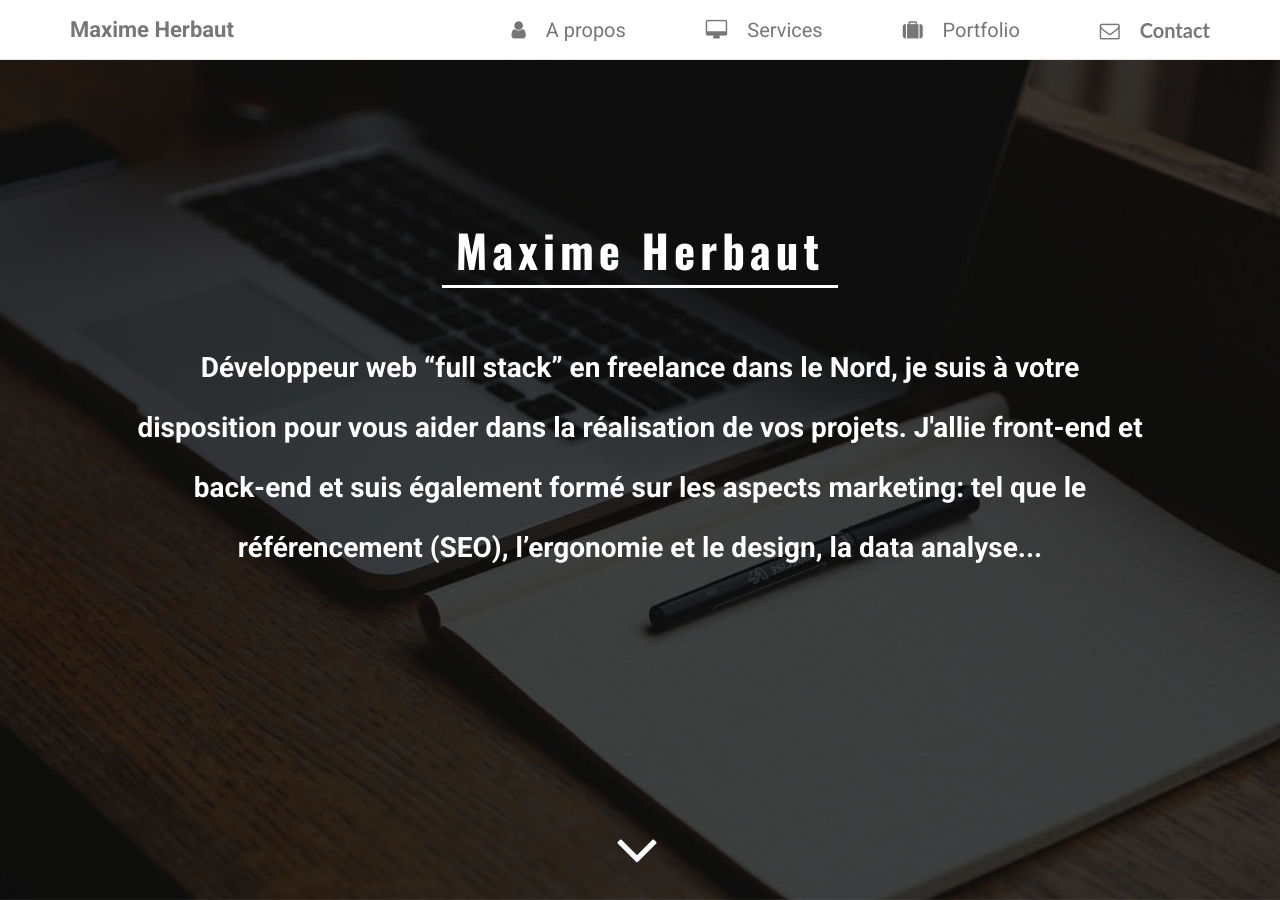
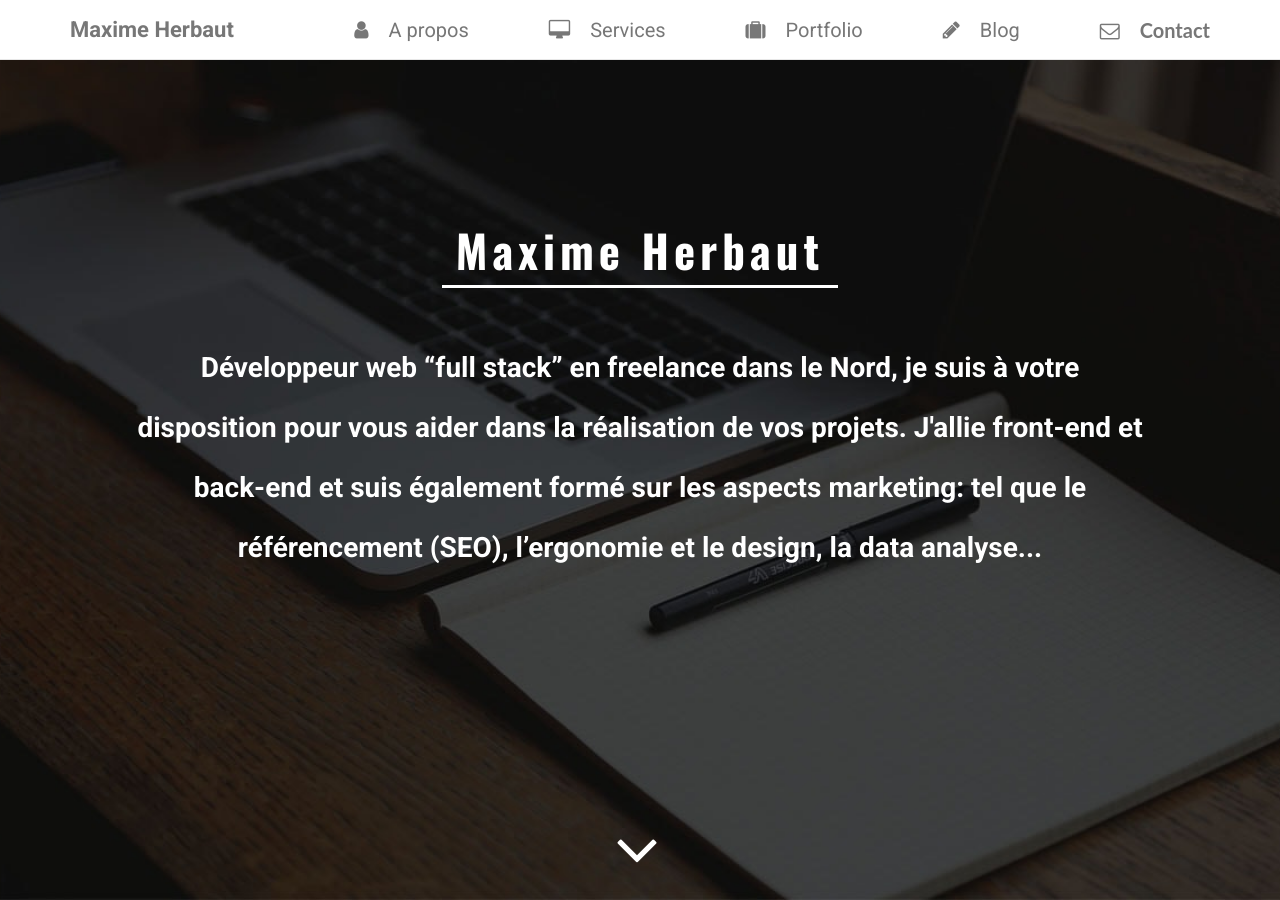
Before and after one commit to herbautmax/herbautmax.github.io, a Jekyll site: the page built from index.html, in a window 1280 px wide and 900 px high. Built offline with Jekyll 4.4.1, drawn with Linux system fonts in a browser that asks for light colours; nearby versions of some CDN libraries.

Commit message:
start blog

```diff
--- a/_includes/head.html
+++ b/_includes/head.html
@@ -21,7 +21,7 @@
     <!-- CSS -->
     <link rel="icon" type="image/png" href="image/maxime.png" />
     <link rel="stylesheet" href="https://maxcdn.bootstrapcdn.com/bootstrap/3.3.5/css/bootstrap.min.css">
-    <link rel="stylesheet" href="{{ '/css/main-min.css' | prepend: site.baseurl }}">
+    <link rel="stylesheet" href="{{ '/css/main.css' | prepend: site.baseurl }}">
     <!--[if lte IE 9]>
     <script src="//oss.maxcdn.com/libs/html5shiv/3.7.0/html5shiv.js"></script>
     <script src="//oss.maxcdn.com/libs/respond.js/1.3.0/respond.min.js"></script>
--- a/css/main.css
+++ b/css/main.css
@@ -43,7 +43,7 @@ body{
 @media (min-width: 750px) and (max-width: 970px) {
   .navbar-right li{
     margin-left: 2px;
-    font-size: 18px;
+    font-size: 15px;
   }
   .icon-nav{
     margin-right: 5px;
--- a/index.html
+++ b/index.html
@@ -28,6 +28,7 @@ css: index
         <li><a class="scrollTo close-nav" href="#apropos" ><i class="fa fa-user icon-nav"></i> A propos</a></li>
         <li><a class="scrollTo close-nav" href="#services"><i class="fa fa-desktop icon-nav"></i> Services</a></li>
         <li><a class="scrollTo close-nav" href="#portfolio"><i class="fa fa-suitcase icon-nav"></i> Portfolio</a></li>
+        <li><a class="scrollTo close-nav" href="#portfolio"><i class="fa fa-pencil icon-nav"></i> Blog</a></li>
         <li><a data-toggle="modal" data-target="#myModal" class="cursor close-nav"><strong><i class="fa fa-envelope-o icon-nav"></i> Contact</strong></a></li>
       </ul>
     </div>
```
